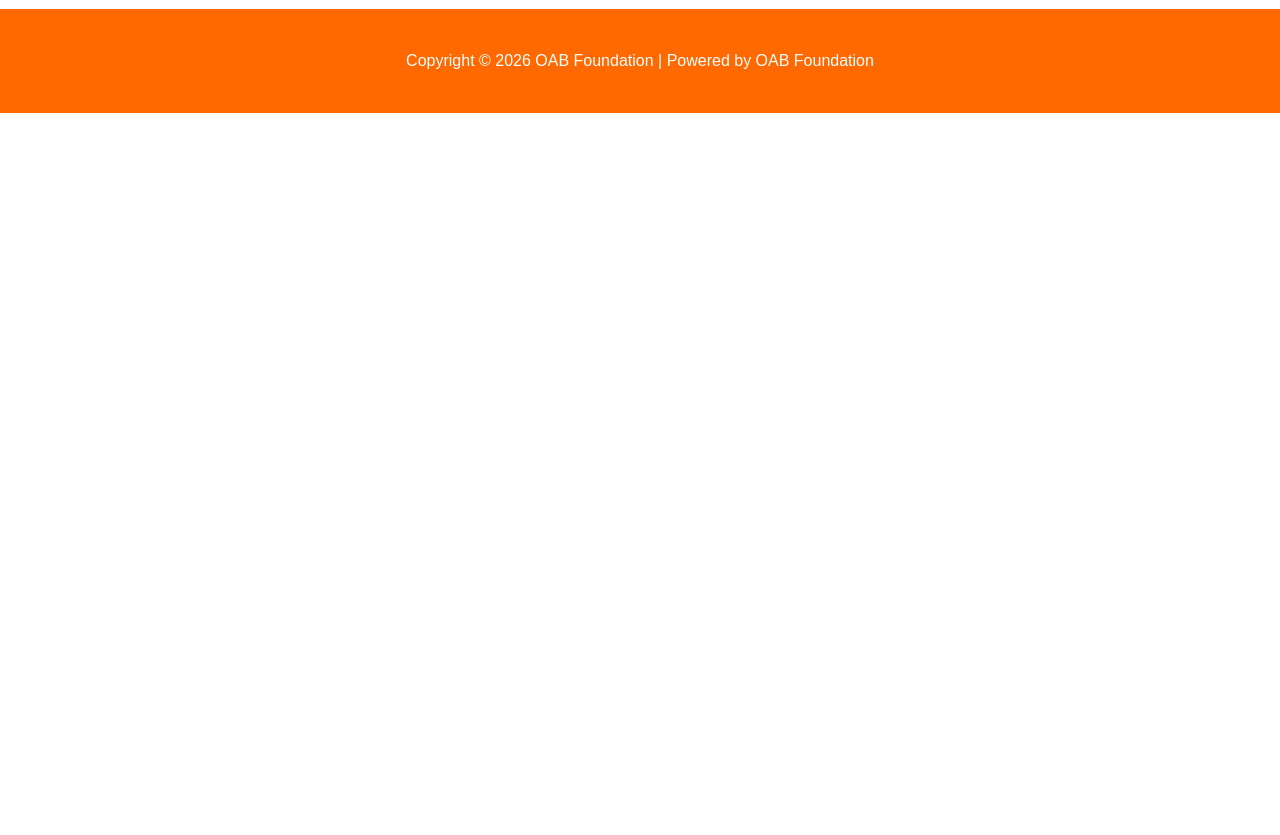
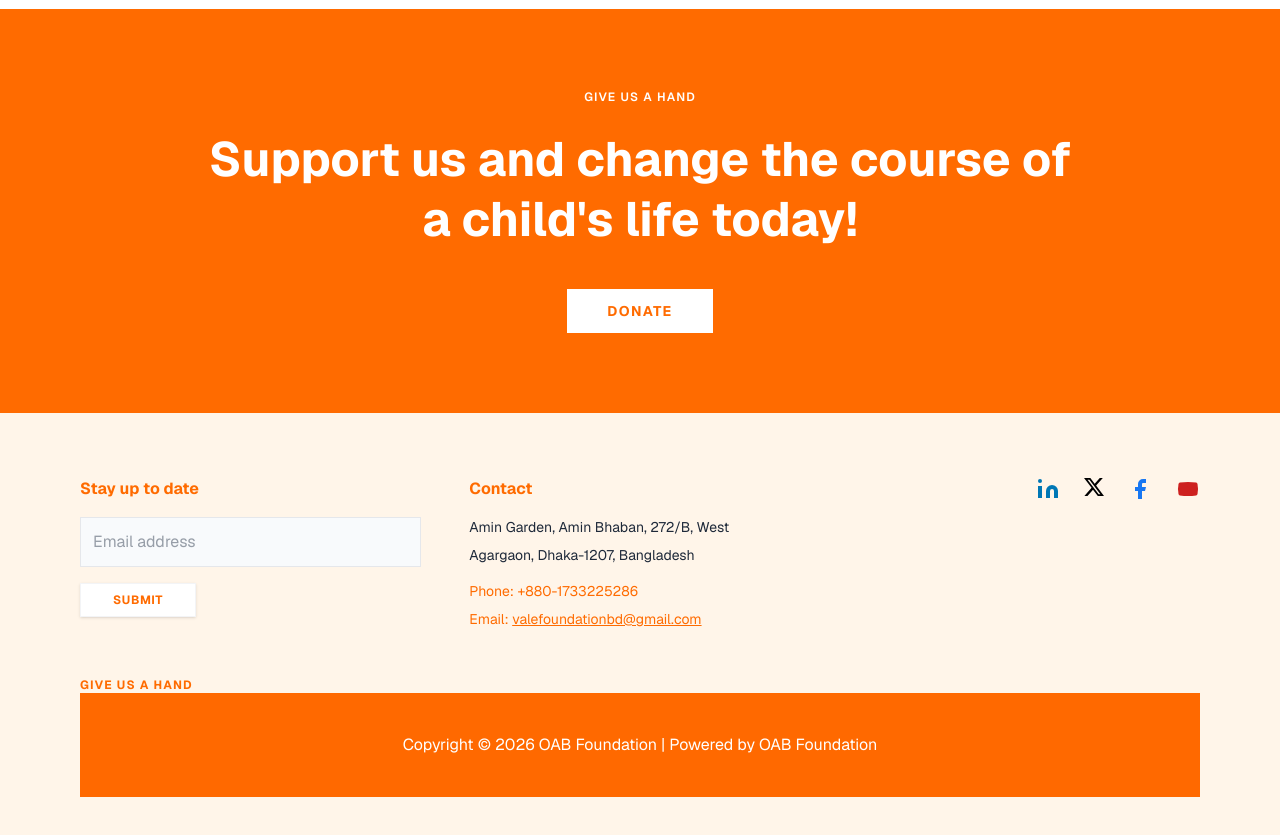
Before and after one commit to oabfoundation/oab-website, a Next.js app: page /about in a window 1280 px wide. Shown: the part 5620-6455 px from the top of the page. Before the commit the page ends 5733 px from the top, so only its background shows below. Built offline with nearby package versions, Linux system fonts and the light colour scheme.

Commit message:
nothing changed

```diff
--- a/src/app/(mainLayout)/about/page.jsx
+++ b/src/app/(mainLayout)/about/page.jsx
@@ -78,7 +78,7 @@
 
   return (
     <main className="max-w-6xl mx-auto px-4 sm:px-6 py-12 space-y-16">
-      {/* Hero Section */}
+
       <section className="relative overflow-hidden rounded-2xl bg-gradient-to-r from-primary-300 via-primary-300 to-primary-300 p-8 md:p-12">
         <div className="absolute top-0 right-0 w-64 h-64 bg-primary-500/5 rounded-full -translate-y-32 translate-x-32"></div>
         <div className="absolute bottom-0 left-0 w-48 h-48 bg-primary-200/20 rounded-full translate-y-24 -translate-x-24"></div>
--- a/src/components/common/Footer.jsx
+++ b/src/components/common/Footer.jsx
@@ -1,11 +1,78 @@
-import React from "react";
+import React from 'react';
+import { Linkedin, Facebook, Youtube } from 'lucide-react';
 
-const Footer = () => {
+// Custom X (Twitter) Icon since it's unique in your image
+const XIcon = () => (
+  <svg width="20" height="20" viewBox="0 0 24 24" fill="currentColor">
+    <path d="M18.901 1.153h3.68l-8.04 9.19L24 22.846h-7.406l-5.8-7.584-6.638 7.584H.474l8.6-9.83L0 1.154h7.594l5.243 6.932ZM17.61 20.644h2.039L6.486 3.24H4.298Z" />
+  </svg>
+);
+
+const FooterSection = () => {
   return (
-    <div className="bg-orange-500 text-white py-10 text-center">
+    <footer className="w-full font-sans">
+
+      {/* Orange CTA Section */}
+      <div className="bg-[#FF6B00] py-20 px-4 text-center text-white">
+        <p className="uppercase tracking-widest text-xs mb-6 font-semibold">
+          Give Us A Hand
+        </p>
+        <h2 className="text-3xl md:text-5xl font-bold mb-10 max-w-4xl mx-auto leading-tight">
+          Support us and change the course of a child's life today!
+        </h2>
+        <button className="bg-white text-[#FF6B00] px-10 py-3 font-bold text-sm tracking-widest uppercase hover:bg-gray-100 transition-colors">
+          Donate
+        </button>
+      </div>
+
+      {/* Light Cream Footer Section */}
+      <div className="bg-[#FFF5E9] py-16 px-6 md:px-20 text-[#FF6B00]">
+        <div className="max-w-7xl mx-auto grid grid-cols-1 md:grid-cols-3 gap-12">
+
+          {/* Newsletter Column */}
+          <div>
+            <h3 className="font-bold mb-4">Stay up to date</h3>
+            <div className="flex flex-col gap-4">
+              <input
+                type="email"
+                placeholder="Email address"
+                className="w-full p-3 bg-[#F8FAFC] border border-gray-200 focus:outline-none text-gray-700"
+              />
+              <button className="bg-white border border-gray-100 shadow-sm w-fit px-8 py-2 text-xs font-bold uppercase tracking-wider hover:bg-gray-50 transition-colors">
+                Submit
+              </button>
+            </div>
+          </div>
+
+          {/* Contact Column */}
+          <div className="text-sm space-y-2">
+            <h3 className="font-bold mb-4 text-base">Contact</h3>
+            <p className="text-gray-800">Amin Garden, Amin Bhaban, 272/B, West</p>
+            <p className="text-gray-800">Agargaon, Dhaka-1207, Bangladesh</p>
+            <p className="pt-2">Phone: +880-1733225286</p>
+            <p>Email: <span className="underline">valefoundationbd@gmail.com</span></p>
+          </div>
+
+          {/* Social Icons Column */}
+          <div className="flex justify-start md:justify-end gap-6 text-[#1DA1F2]">
+             {/* Using standard brand colors for icons as per the image hint */}
+            <a href="#" className="hover:opacity-80 transition-opacity"><Linkedin size={24} fill="#0077B5" stroke="none" /></a>
+            <a href="#" className="hover:opacity-80 transition-opacity text-black"><XIcon /></a>
+            <a href="#" className="hover:opacity-80 transition-opacity"><Facebook size={24} fill="#1877F2" stroke="none" /></a>
+            <a href="#" className="hover:opacity-80 transition-opacity"><Youtube size={24} fill="#CD201F" stroke="none" /></a>
+          </div>
+        </div>
+
+        {/* Branding Bottom */}
+        <div className="max-w-7xl mx-auto mt-12">
+           <p className="uppercase tracking-widest text-xs font-bold">Give Us A Hand</p>
+        </div>
+            <div className="bg-orange-500 text-white py-10 text-center">
       <span>Copyright © 2026 OAB Foundation | Powered by OAB Foundation</span>
     </div>
+      </div>
+    </footer>
   );
 };
 
-export default Footer;
+export default FooterSection;
```
